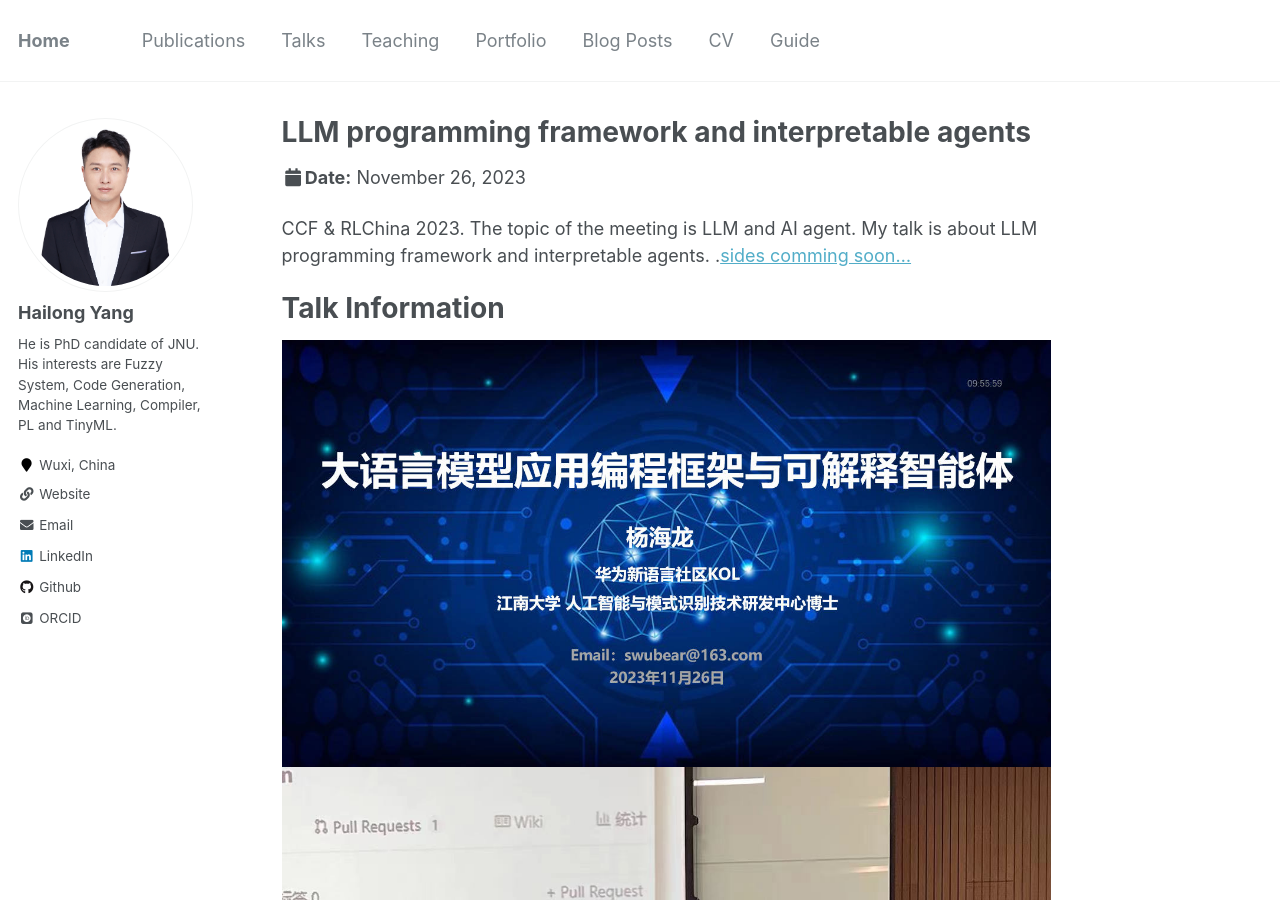
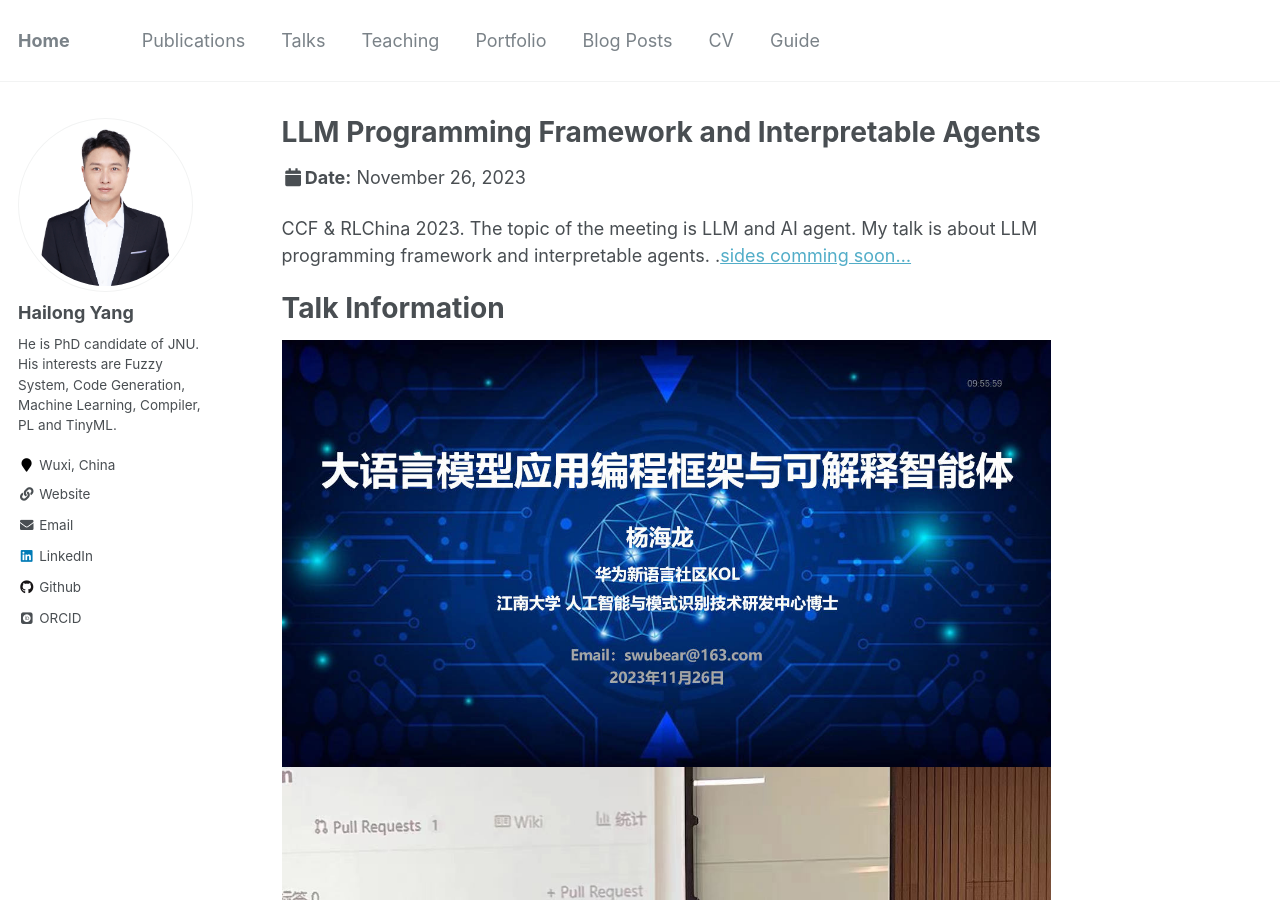
Before and after one commit to chinesebear/chinesebear.github.io, a Jekyll site: the page built from _talks/2023-11-26-talk-ccf-rlchina2023.md, in a window 1280 px wide and 900 px high. Built offline with Jekyll 4.4.1, drawn with Linux system fonts in a browser that asks for light colours; some web fonts are replaced.

```diff
--- a/_talks/2023-11-26-talk-ccf-rlchina2023.md
+++ b/_talks/2023-11-26-talk-ccf-rlchina2023.md
@@ -1,5 +1,5 @@
 ---
-title: "LLM programming framework and interpretable agents"
+title: "LLM Programming Framework and Interpretable Agents"
 collection: talks
 type: "Talk"
 permalink: /talks/2023-08-26-talk-cangjie-workshop
```
Also changed, not shown: _talks/2022-10-29-talk-cangjie-workshop.md (+1 -1 lines), _talks/2023-03-25-talk-cangjie-workshop.md (+1 -1 lines), _talks/2023-08-12-talk-cangjie-kol.md (+1 -1 lines).
